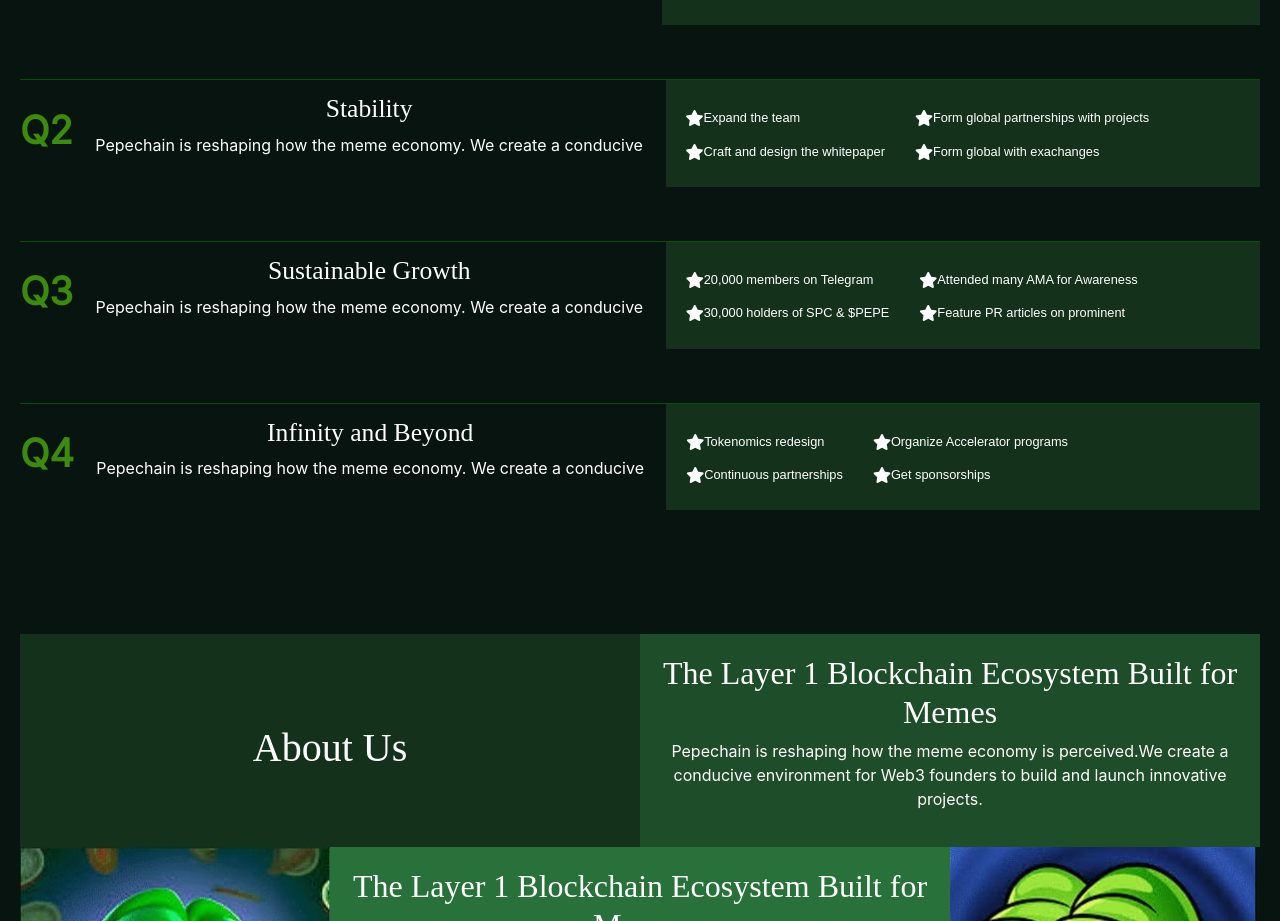
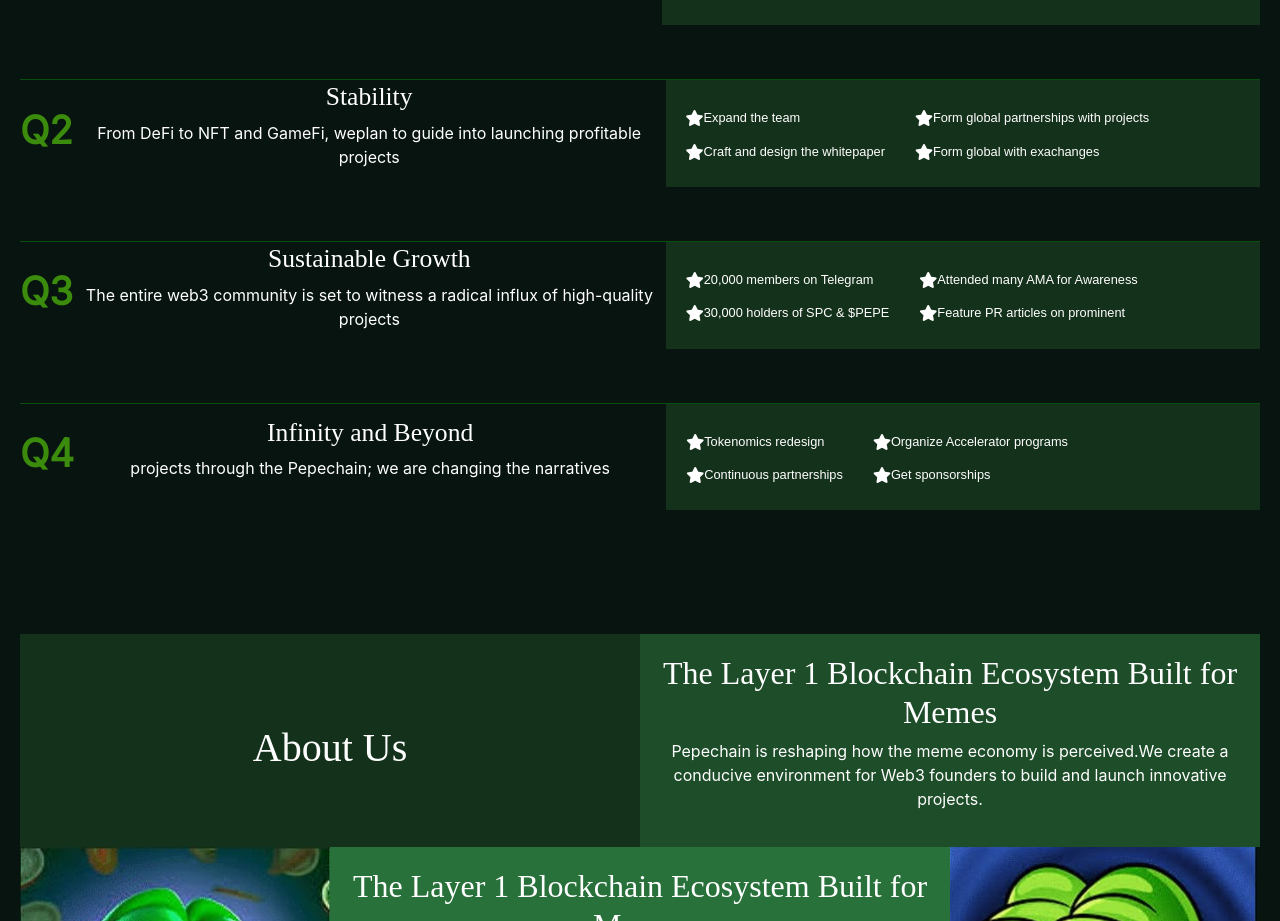
Before and after one commit to Promisemagoga/Pepechain, a React (Create React App) app: page / in a window 1280 px wide. Shown: the part 1556-2477 px from the top of the page. Built offline with nearby package versions, Linux system fonts and the light colour scheme; a web font is replaced by a local one.

Commit message:
Final commit

```diff
--- a/src/Components/RoadMap-Cards.js
+++ b/src/Components/RoadMap-Cards.js
@@ -6,7 +6,7 @@
                 <h2>{props.questionNo}</h2>
                 <div className="roadmap-description">
                     <h1>{props.title}</h1>
-                    <p>Pepechain is reshaping how the meme economy. We create a conducive</p>
+                    <p>{props.description}</p>
                 </div>
                 <div className="roadmap-details">
                     <div className="roadMap-details-row">
```
